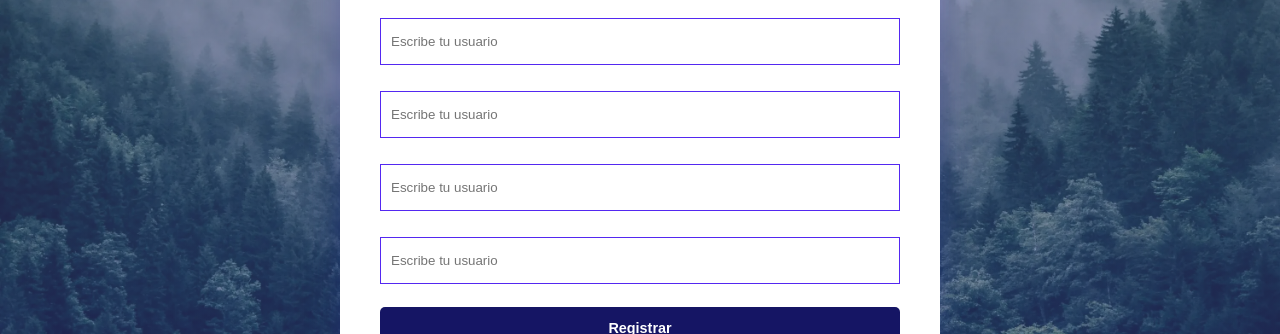
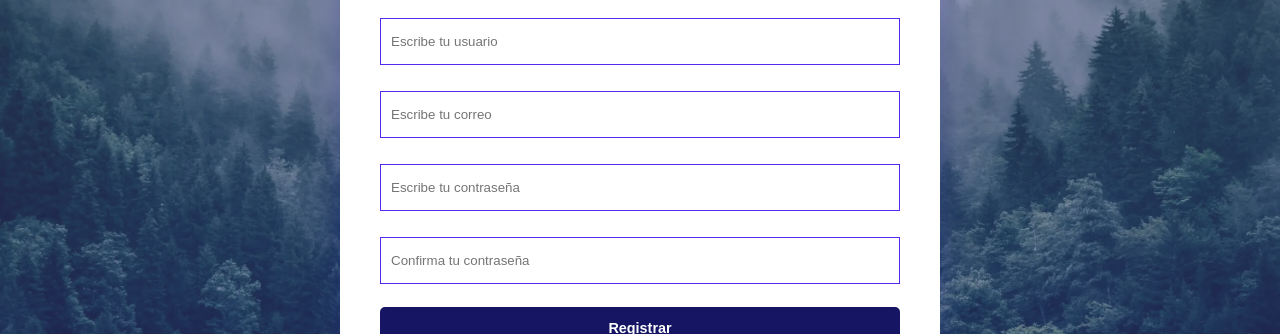
Before and after one commit to Aminsfnhdez/login_vite_react, a React (Vite) app: page / in a window 1280 px wide. Shown: the part 177-511 px from the top of the page. Built offline with nearby package versions, Linux system fonts and the light colour scheme.

Commit message:
Use Props inthe Inputs

```diff
--- a/src/Components/Form/Form.jsx
+++ b/src/Components/Form/Form.jsx
@@ -6,10 +6,10 @@ const Form = () => {
     <section className='register'>
         <form>
             <h3>Registro</h3>
-            <Input/>
-            <Input/>
-            <Input/>
-            <Input/>
+            <Input placeholder="Escribe tu usuario" type="text" required/>
+            <Input placeholder="Escribe tu correo" type="email" required/>
+            <Input placeholder="Escribe tu contraseña" type="password" required/>
+            <Input placeholder="Confirma tu contraseña" type="password" required/>
             <Button/>
         </form>
     </section>
--- a/src/Components/Inputs/Input.jsx
+++ b/src/Components/Inputs/Input.jsx
@@ -1,10 +1,10 @@
 import './Input.css'
 
-const Input = () => {
+const Input = ({placeholder, type, required}) => {
   return (
     <div className="inputs">
         <label htmlFor=""></label>
-        <input type="text" placeholder="Escribe tu usuario"/>
+        <input type={type || 'text'} placeholder={placeholder} required={required}/>
     </div>
   )
 }
```
